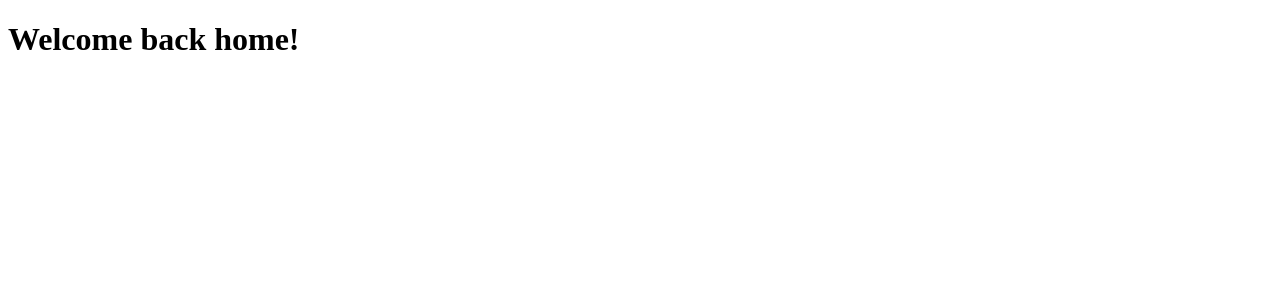
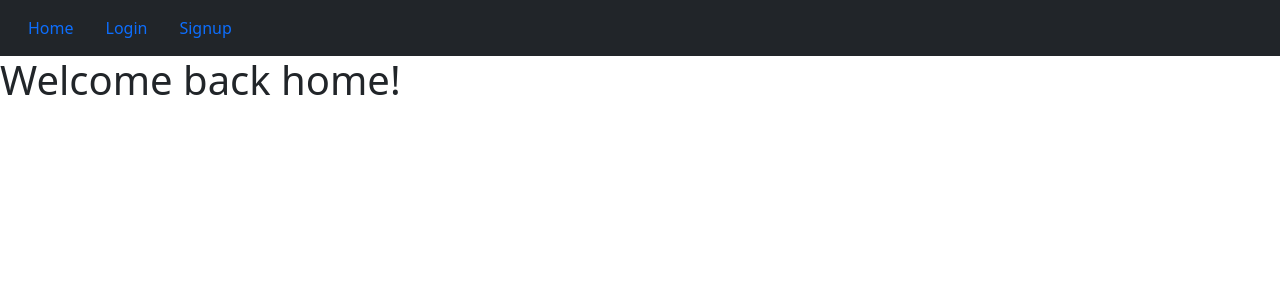
Before and after one commit to JagTheFriend/Python-Blog, a Flask app: page / in a window 1280 px wide. Shown: the top 300 px of the page. Run offline with Flask 2, Linux system fonts and the light colour scheme.

Commit message:
Updated base.html

```diff
--- a/website/templates/base.html
+++ b/website/templates/base.html
@@ -1,16 +1,45 @@
 <!DOCTYPE html>
 <html lang="en">
+
 <head>
     <meta charset="UTF-8">
     <meta http-equiv="X-UA-Compatible" content="IE=edge">
     <meta name="viewport" content="width=device-width, initial-scale=1.0">
+
+    <!-- CSS bootstrap -->
+    <link href="https://cdn.jsdelivr.net/npm/bootstrap@5.0.2/dist/css/bootstrap.min.css" rel="stylesheet"
+        integrity="sha384-EVSTQN3/azprG1Anm3QDgpJLIm9Nao0Yz1ztcQTwFspd3yD65VohhpuuCOmLASjC" crossorigin="anonymous" />
+
     <title>
         {% block title %}{% endblock %}
     </title>
 </head>
+
 <body>
+    <nav class="navbar navbar-expand-lg navbar-dark bg-dark">
+        <div class="container-fluid">
+            <button class="navbar-toggler" type="button" data-bs-toggle="collapse" data-bs-target="#navbar"
+                aria-controls="navbarText" aria-expanded="false" aria-label="Toggle navigation">
+                <!-- Icon for the button -->
+                <span class="navbar-toggler-icon"></span>
+            </button>
+            <div class="collapse navbar-collapse" id="navbar">
+                <a class="nav-item nav-link" href="/home">Home</a>
+                <a class="nav-item nav-link" href="/login">Login</a>
+                <a class="nav-item nav-link" href="/sign-up">Signup</a>
+            </div>
+        </div>
+    </nav>
+
     <div>
         {% block content %}{% endblock %}
     </div>
+
+    <!-- JavaScript Bundle with Popper -->
+    <script src="https://cdn.jsdelivr.net/npm/bootstrap@5.0.2/dist/js/bootstrap.bundle.min.js"
+        integrity="sha384-MrcW6ZMFYlzcLA8Nl+NtUVF0sA7MsXsP1UyJoMp4YLEuNSfAP+JcXn/tWtIaxVXM"
+        crossorigin="anonymous"></script>
+
 </body>
+
 </html>
```
